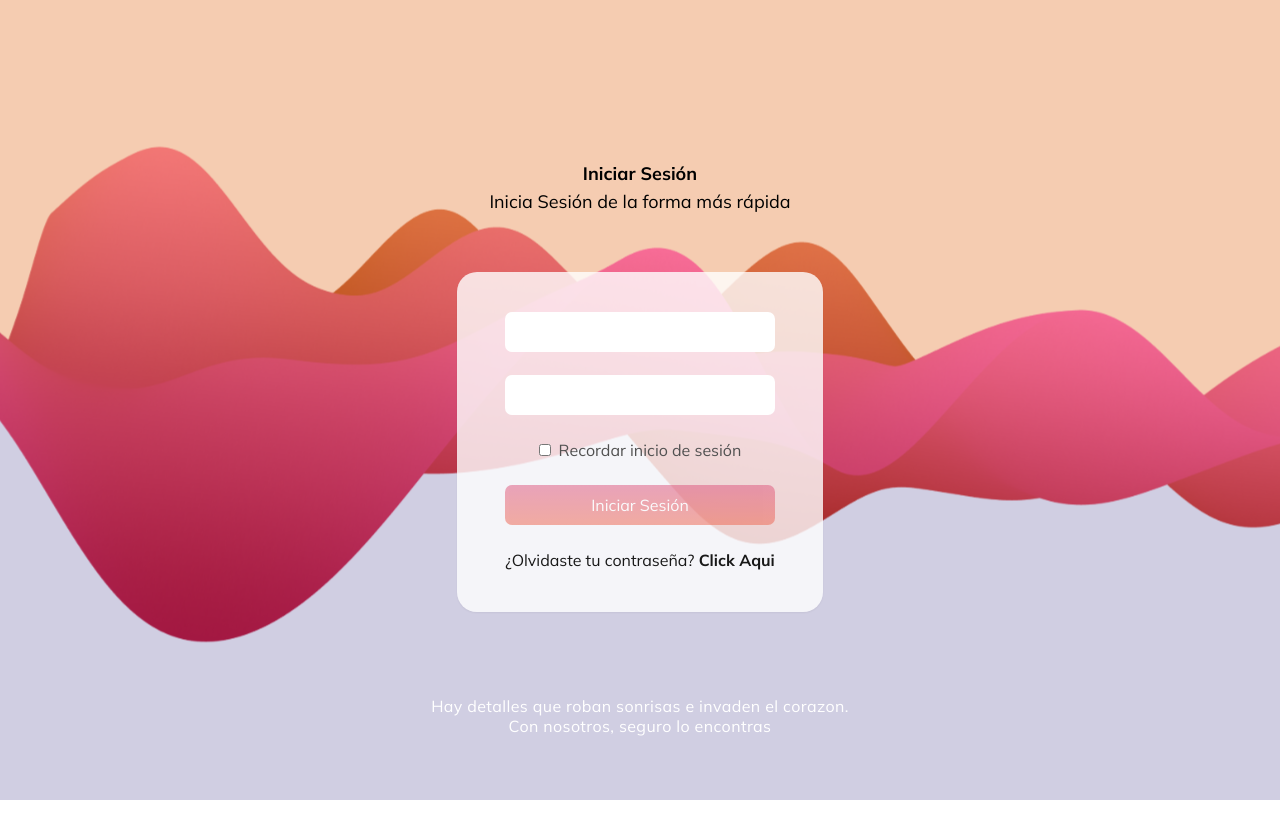
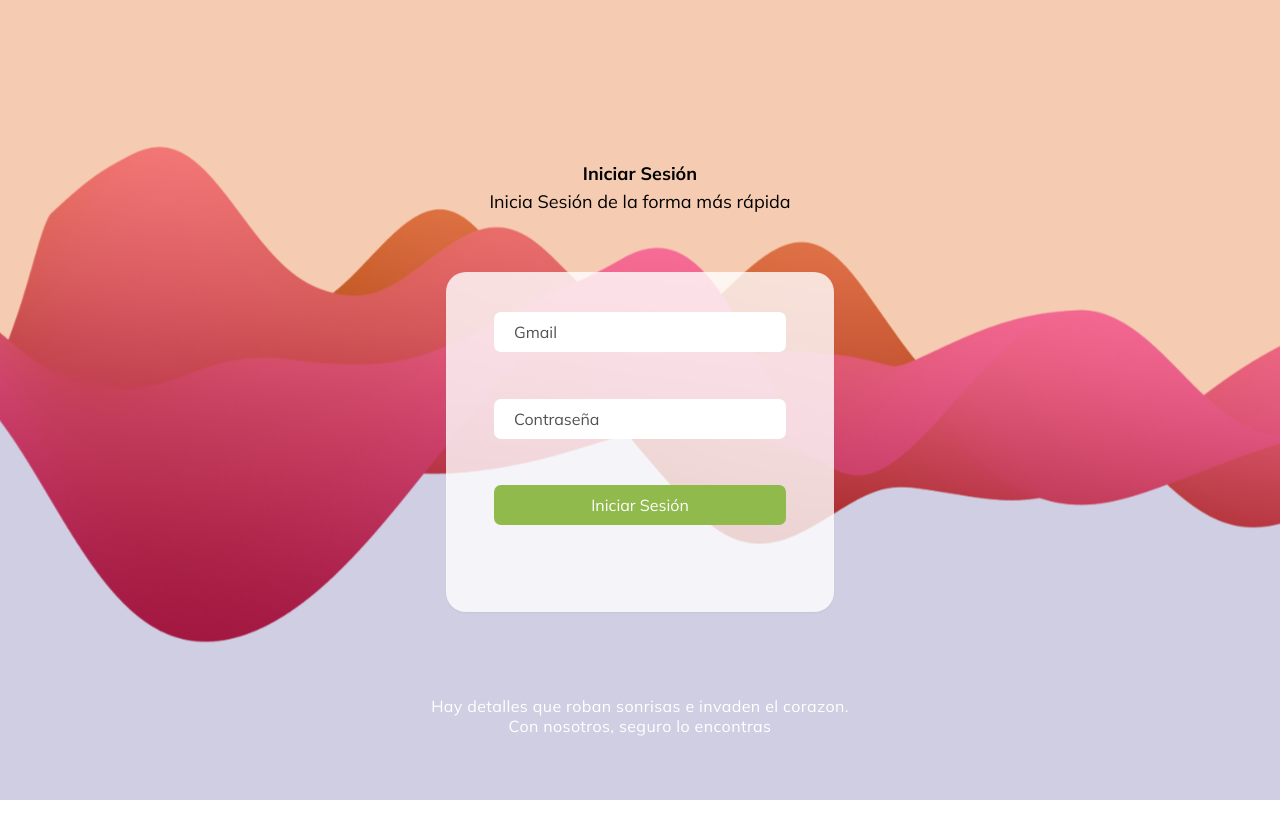
Before and after one commit to GifBlane/giftblane_frontend, a Next.js app: page /login in a window 1280 px wide. Shown: the top 838 px of the page. Built offline with nearby package versions, Linux system fonts and the light colour scheme.

Commit message:
Login Updated

```diff
--- a/package.json
+++ b/package.json
@@ -23,6 +23,7 @@
     "classnames": "^2.3.2",
     "eslint": "8.28.0",
     "eslint-config-next": "13.0.5",
+    "jose": "^4.11.2",
     "next": "13.0.6",
     "next-env": "^1.1.1",
     "pnpm": "^7.18.2",
--- a/pages/login.tsx
+++ b/pages/login.tsx
@@ -2,15 +2,21 @@ import axios from "axios";
 import { NextPage } from "next";
 import Head from "next/head";
 import Router from "next/router";
-import React, { useState } from "react";
+import React, { useState, useRef } from "react";
 import "reactjs-popup/dist/index.css";
 import { Waves } from "../components/svg/Waves";
+import { useRouter } from "next/router";
 
 const Login: NextPage = () => {
-  const [submitting, setSubmitting] = useState(false);
+  const [error, setError] = useState("");
   const [email, setUsername] = useState("");
   const [password, setPassword] = useState("");
-  const [error, setError] = useState("");
+  const [credentials, setCredentials] = useState({
+    email: "",
+    password: "",
+  });
+
+  const router = useRouter();
 
   const handleSubmit = async (e: React.FormEvent<HTMLFormElement>) => {
     e.preventDefault();
@@ -18,7 +24,7 @@ const Login: NextPage = () => {
     // Verificar que la contraseña cumpla con los criterios de seguridad
     const passwordValidator =
       /^(?=.*[A-Z])(?=.*[a-z])(?=.*\d)(?=.*[!@#$%^&*()/=+?[\]{}~-])[A-Za-z\d!@#$%^&*()/=+?[\]{}~-]{8,}$/;
-    const isPasswordValid = passwordValidator.test(password);
+    const isPasswordValid = passwordValidator.test(credentials.password);
     if (!isPasswordValid) {
       setError(
         "La contraseña debe contener al menos una letra mayúscula, una letra minúscula, un carácter numérico y un carácter especial y debe tener al menos 8 caracteres"
@@ -27,17 +33,20 @@ const Login: NextPage = () => {
     }
     try {
       // Enviar una solicitud a la ruta de inicio de sesión en el backend
-      const response = await axios.post("http://localhost:3005/auth/login", {
-        email,
-        password,
+      const response = await axios.post("http://localhost:3002/auth/login", {
+        email: credentials.email,
+        password: credentials.password,
       });
       // Si el inicio de sesión es exitoso, almacene el token en una cookie
-      document.cookie = `token=${response.data.token}`;
+
+      document.cookie = `token=${response.data.body.token}`;
       // Redirigir a la ruta protegida
       Router.push("/dashboard");
     } catch (err: any) {
       // Obtener el estado de error y el mensaje
-      const status = err.response.status;
+
+      // Obtener el estado de error y el mensaje
+      const status = err.response.code;
       // const message = err.response.data.message;
 
       // Establecer el mensaje de error apropiado según el estado del error
@@ -62,7 +71,7 @@ const Login: NextPage = () => {
           errorMessage = "An error occurred";
           break;
       }
-
+      setError(err.response.data.message);
       setError(errorMessage);
       // Resetear el formulario de inicio de sesión
       // Deshabilitado durante desarrollo
@@ -88,7 +97,7 @@ const Login: NextPage = () => {
       >
         {/* TODO: SVG no se estira 100% */}
         <Waves className="absolute z-[0] w-full h-full pb-40" />
-        <div className="flex flex-col gap-14 items-center z-[1] pt-24">
+        <div className="flex flex-col gap-14 items-center z-[1] pt-24 ">
           <div className="text-center">
             <h1 className="font-bold text-lg">Iniciar Sesión</h1>
             <p className="text-lg">Inicia Sesión de la forma más rápida</p>
@@ -99,16 +108,20 @@ const Login: NextPage = () => {
               event.preventDefault();
               handleSubmit(event);
             }}
-            className="flex flex-col gap-2 min-h-[340px] max-w-[388px] justify-between items-center bg-[#ffffff]/80 shadow-sm rounded-[20px] py-10 px-12 "
+            className="flex flex-col gap-2 min-h-[340px] min-w-[388px] justify-between items-center bg-[#ffffff]/80 shadow-sm rounded-[20px] py-10 px-12 "
           >
             <input
               className="w-full py-2 px-5 rounded-[7px] placeholder:text-[#515151] text-black "
               name="Gmail"
+              required
               value={email}
-              required
-              disabled={submitting}
-              placeholder=""
-              onChange={(e) => setUsername(e.target.value)}
+              placeholder="Gmail"
+              onChange={(e) =>
+                setCredentials({
+                  ...credentials,
+                  email: e.target.value,
+                })
+              }
             />
             <input
               className="w-full py-2 px-5 rounded-[7px] placeholder:text-[#515151] text-black "
@@ -116,35 +129,39 @@ const Login: NextPage = () => {
               name="password"
               value={password}
               required
-              disabled={submitting}
-              placeholder=""
+              placeholder="Contraseña"
               aria-label="Password"
-              onChange={(e) => setPassword(e.target.value)}
+              onChange={(e) =>
+                setCredentials({
+                  ...credentials,
+                  password: e.target.value,
+                })
+              }
             />
             {/* Check box "Recordar Inicio de sesion" */}
-            <div>
+            {/* <div>
               <input type="checkbox" className="mr-2 w-3 h-3" />
               <label className="text-[#515151]">
                 Recordar inicio de sesión
               </label>
-            </div>
+            </div> */}
             {
               // Si hay un error, muestre el mensaje de error
               error && <p className="text-red-500">{error}</p>
             }
             <button
-              className="bg-gradient-to-b w-full from-[#DD527C] to-[#EE634C] disabled:opacity-50 rounded-[7px] text-white py-2 px-4"
+              className="bg-gradient-to-b w-full from-[#91BA4D] to-[#91BA4D] disabled:opacity-50 rounded-[7px] text-white py-2 px-4"
               type="submit"
-              disabled={submitting || !email || !password}
+              disabled={!credentials}
             >
               Iniciar Sesión
             </button>
 
             <p className="text-[#181818]">
-              ¿Olvidaste tu contraseña?{" "}
+              {/* {" "}
               <a href="" className="font-bold">
                 Click Aqui
-              </a>
+              </a> */}
             </p>
           </form>
         </div>
```
Also changed, not shown: 1 other file (tests, documents, lock files or other folders).
